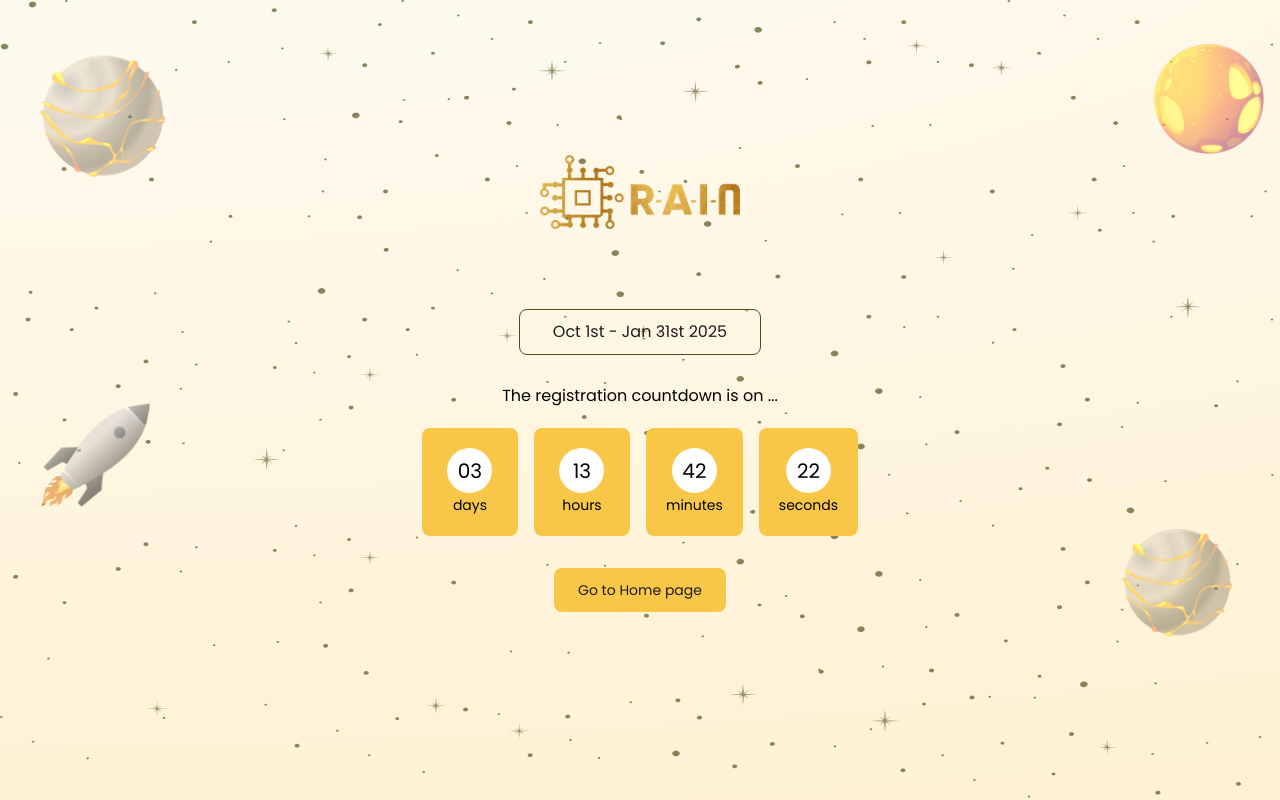
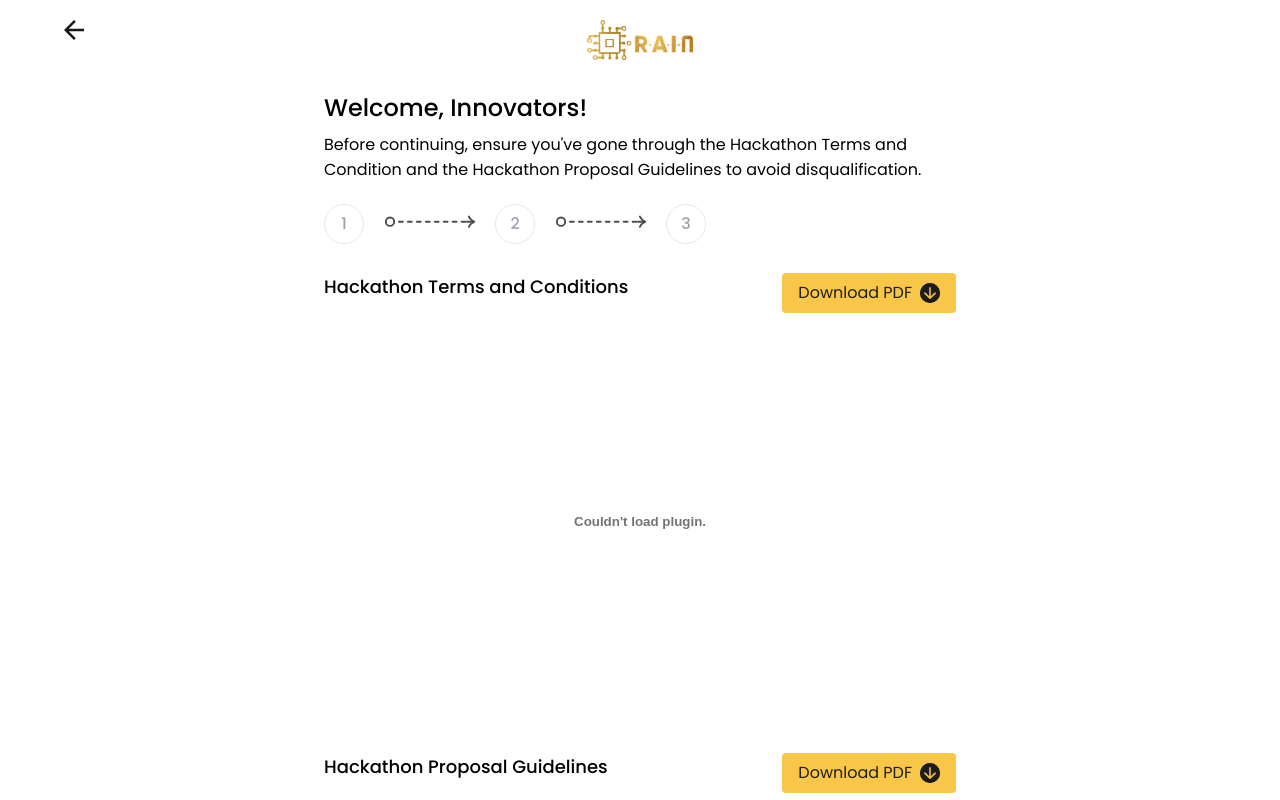
Before and after one commit to Moshood-Kausar/rain-hackathon, a Next.js app: page /register in a window 1280 px wide. Shown: the top 800 px of the page. Built offline with nearby package versions, Linux system fonts and the light colour scheme.

Commit message:
update: added registration closing countdown

```diff
--- a/app/register/page.jsx
+++ b/app/register/page.jsx
@@ -39,6 +39,7 @@
   const [minutes, setMinutes] = useState("00");
   const [seconds, setSeconds] = useState("00");
   const [isCountdownVisible, setIsCountdownVisible] = useState(false);
+  const [isRegistrationClosed, setIsRegistrationClosed] = useState(false);
   const [initialRender, setInitialRender] = useState(true);
   const [countdownCheck, setCountdownCheck] = useState(false);
 
@@ -191,9 +192,9 @@
 
       if (difference <= 0) {
         clearInterval(interval);
-        setIsCountdownVisible(false);
+        setIsRegistrationClosed(true);
       } else {
-        setIsCountdownVisible(true);
+        setIsRegistrationClosed(false);
         const days = Math.floor(difference / (1000 * 60 * 60 * 24));
         const hours = Math.floor(
           (difference % (1000 * 60 * 60 * 24)) / (1000 * 60 * 60)
@@ -217,100 +218,17 @@
     setInitialRender(false);
   }, []);
 
-  if (isCountdownVisible) {
+  if (isRegistrationClosed) {
     return (
-      <main className={`${poppins.className} bg-hero min-h-screen`}>
-        <section className="container mx-auto pt-[72px] pb-4 md:pb-[105px] px-4 md:px-10 lg:px-20 bg-[url('/hero-stars.png')] h-screen w-screen relative top-0 left-0">
-          <div className="w-full h-full flex flex-col items-center justify-center">
-            <Image
-              src={logo}
-              alt="RAIN-IN"
-              width={1944}
-              height={728}
-              className="w-[200px] mb-20"
-            />
-
-            <h1 className="text-sm md:text-base text-center mx-auto w-fit h-fit rounded-lg px-4 md:px-[33px] py-[10px] leading-normal text-dark border border-[#4C4E1C] mb-[18px] md:mb-10">
-              Oct 1st - Jan 31st 2025
-            </h1>
-            <p className="text-center mb-5 -mt-3">
-              The registration countdown is on ...
-            </p>
-
-            <div
-              className={`flex justify-between gap-2 md:gap-4 w-full max-w-[370px] md:max-w-fit mx-auto pt-4 md:pt-0`}
-            >
-              <div className="flex flex-col items-center p-2 md:p-5 bg-primary min-w-16 md:min-w-24 rounded-lg">
-                <h4 className="w-[30px] md:w-[45px] aspect-square rounded-full bg-white flex items-center justify-center text-xs md:text-xl mb-0.5">
-                  {days}
-                </h4>
-                <p className="text-xs md:text-sm text-center">days</p>
-              </div>
-
-              <div className="flex flex-col items-center p-2 md:p-5 bg-primary min-w-16 md:min-w-24 rounded-lg">
-                <h4 className="w-[30px] md:w-[45px] aspect-square rounded-full bg-white flex items-center justify-center text-xs md:text-xl mb-0.5">
-                  {hours}
-                </h4>
-                <p className="text-xs md:text-sm text-center">hours</p>
-              </div>
-
-              <div className="flex flex-col items-center p-2 md:p-5 bg-primary min-w-16 md:min-w-24 rounded-lg">
-                <h4 className="w-[30px] md:w-[45px] aspect-square rounded-full bg-white flex items-center justify-center text-xs md:text-xl mb-0.5">
-                  {minutes}
-                </h4>
-                <p className="text-xs md:text-sm text-center md:hidden">mins</p>
-                <p className="text-xs md:text-sm text-center hidden md:block">
-                  minutes
-                </p>
-              </div>
-
-              <div className="flex flex-col items-center p-2 md:p-5 bg-primary min-w-16 md:min-w-24 rounded-lg">
-                <h4 className="w-[30px] md:w-[45px] aspect-square rounded-full bg-white flex items-center justify-center text-xs md:text-xl mb-0.5">
-                  {seconds}
-                </h4>
-                <p className="text-xs md:text-sm text-center md:hidden">secs</p>
-                <p className="text-xs md:text-sm text-center hidden md:block">
-                  seconds
-                </p>
-              </div>
-            </div>
-            <Link
-              href="/"
-              className="bg-primary text-sm text-dark py-3 px-6 rounded-lg mt-8"
-            >
-              Go to Home page
-            </Link>
-          </div>
-
-          <Image
-            src={planet1}
-            width={127}
-            height={123}
-            alt=""
-            className="absolute top-10 md:top-[60px] left-4 md:left-10 animate-bounce-slowTop w-[45px] md:w-[125px]"
-          />
-          <Image
-            src={rocket}
-            width={111}
-            height={104}
-            alt=""
-            className="absolute top-[80%] md:top-[63%] lg:top-1/2 left-4 md:left-10 animate-bounce-slow w-[50px] md:w-[110px]"
-          />
-          <Image
-            src={planet2}
-            width={111}
-            height={104}
-            alt=""
-            className="absolute top-10 right-4 animate-bounce-slow w-[45px] md:w-[110px]"
-          />
-          <Image
-            src={planet1}
-            width={111}
-            height={104}
-            alt=""
-            className="absolute top-2/3 right-12 animate-bounce-slowTop w-[45px] md:w-[110px] md:scale-90"
-          />
-        </section>
+      <main className={`${poppins.className} bg-[url('/stars.png')] min-h-screen flex justify-center items-center`}>
+        <div>
+          <h1 className="font-medium text-xl md:text-2xl mb-2 text-center">
+            Registration Closed!
+          </h1>
+          <p className="text-center">
+          Registration is now closed. We appreciate your interest! <br /> If you&apos;ve registered already, be on the lookout for our updates.
+          </p>
+        </div>
       </main>
     );
   }
--- a/app/utils/helper.js
+++ b/app/utils/helper.js
@@ -1 +1 @@
-export const targetDate = "2024-10-01T00:00:00";
+export const targetDate = "2024-10-29T00:00:00";
```
